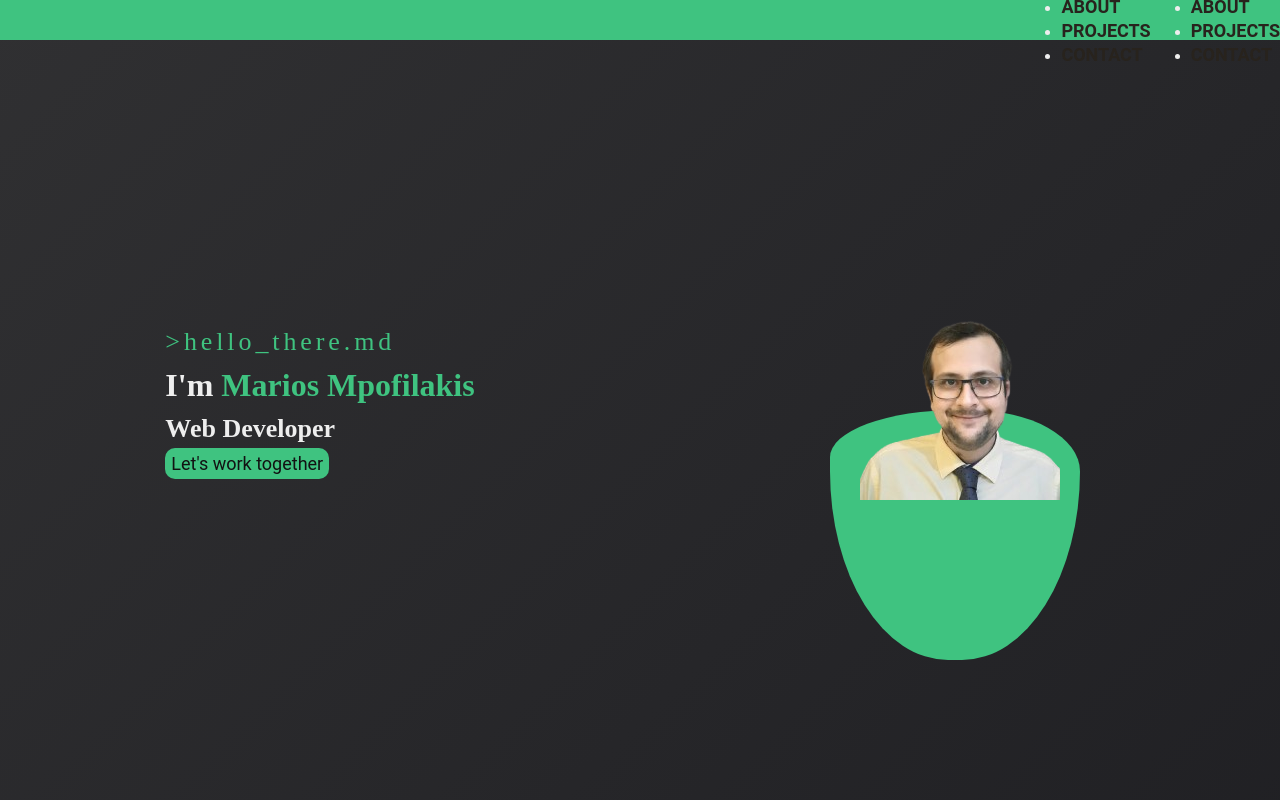
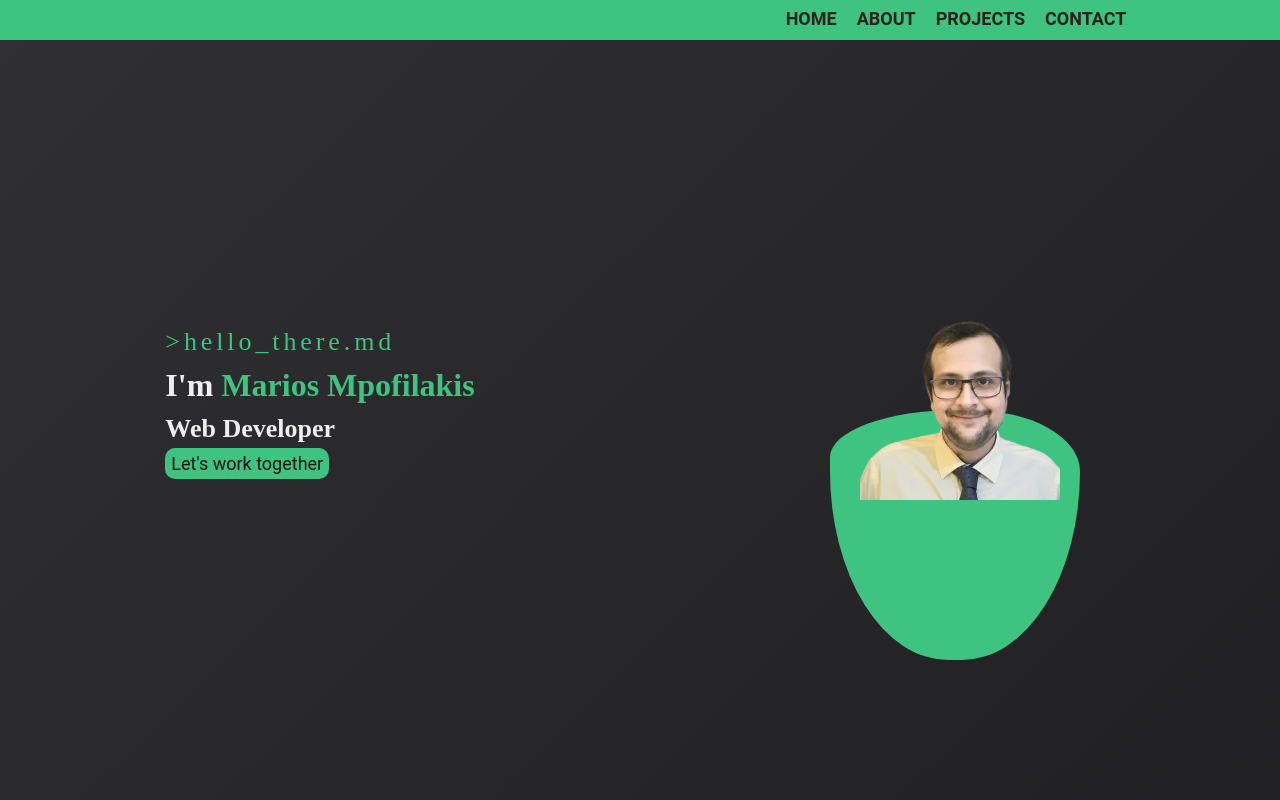
Before and after one commit to bofmar/portfolio, a React (Create React App) app: page / in a window 1280 px wide. Shown: the top 800 px of the page. Built offline with nearby package versions, Linux system fonts and the light colour scheme.

Commit message:
Fix the default look of the site

```diff
--- a/src/App.css
+++ b/src/App.css
@@ -51,7 +51,7 @@ header {
   z-index: 20;
 }
 
-header > ul {
+header ul {
   list-style-type: none;
   margin: 0;
   padding-right: 12vw;
@@ -82,6 +82,10 @@ header a:hover:after,
 header a:focus:after {
   background-color: var(--bg-secondary);
   transform: scaleX(1);
+}
+
+.ham-nav {
+  display: none;
 }
 
 /* * * * *
--- a/src/components/HamburgerMenu.js
+++ b/src/components/HamburgerMenu.js
@@ -3,7 +3,7 @@ import NavigationLinks from './NavigationLinks';
 
 export default function HamburgerMenu() {
   return (
-    <nav>
+    <nav className='ham-nav'>
       <NavigationLinks />
     </nav>
   );
--- a/src/components/NavMenu.js
+++ b/src/components/NavMenu.js
@@ -3,7 +3,7 @@ import NavigationLinks from './NavigationLinks';
 
 export default function NavMenu() {
   return (
-    <nav>
+    <nav class='default-nav'>
       <NavigationLinks />
     </nav>
   );
```
